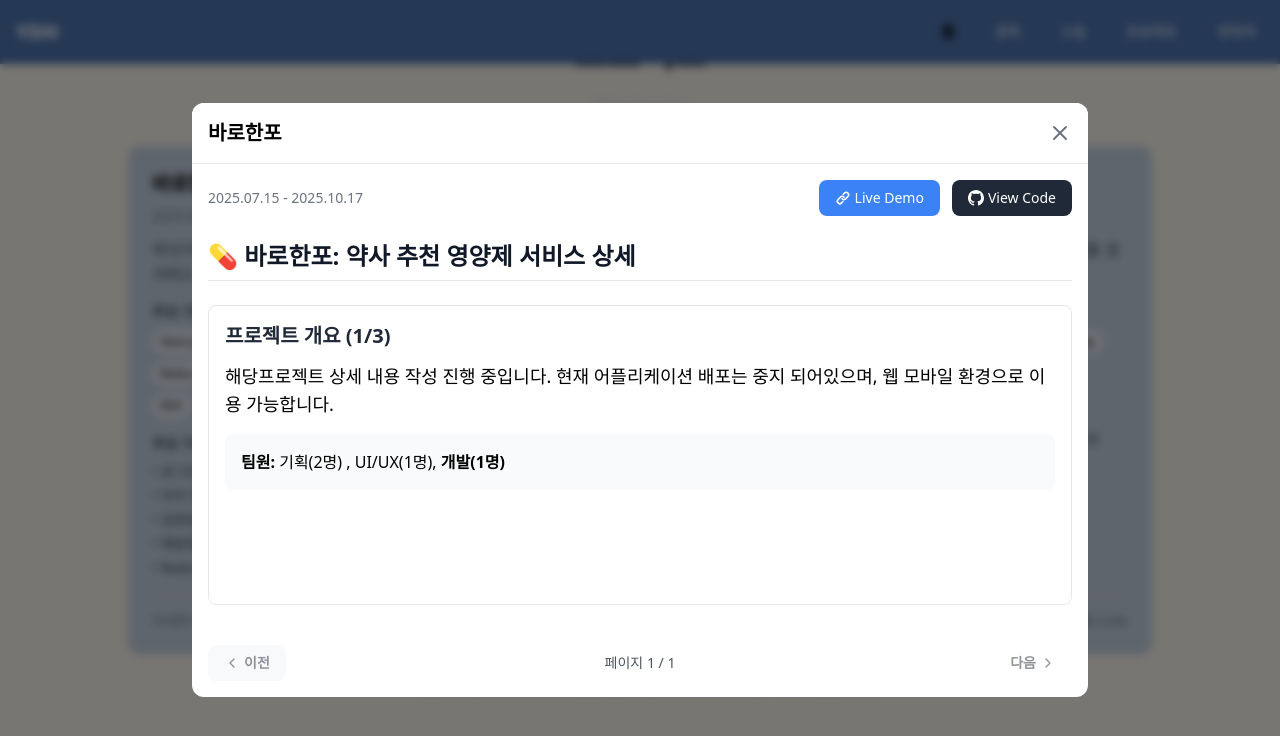
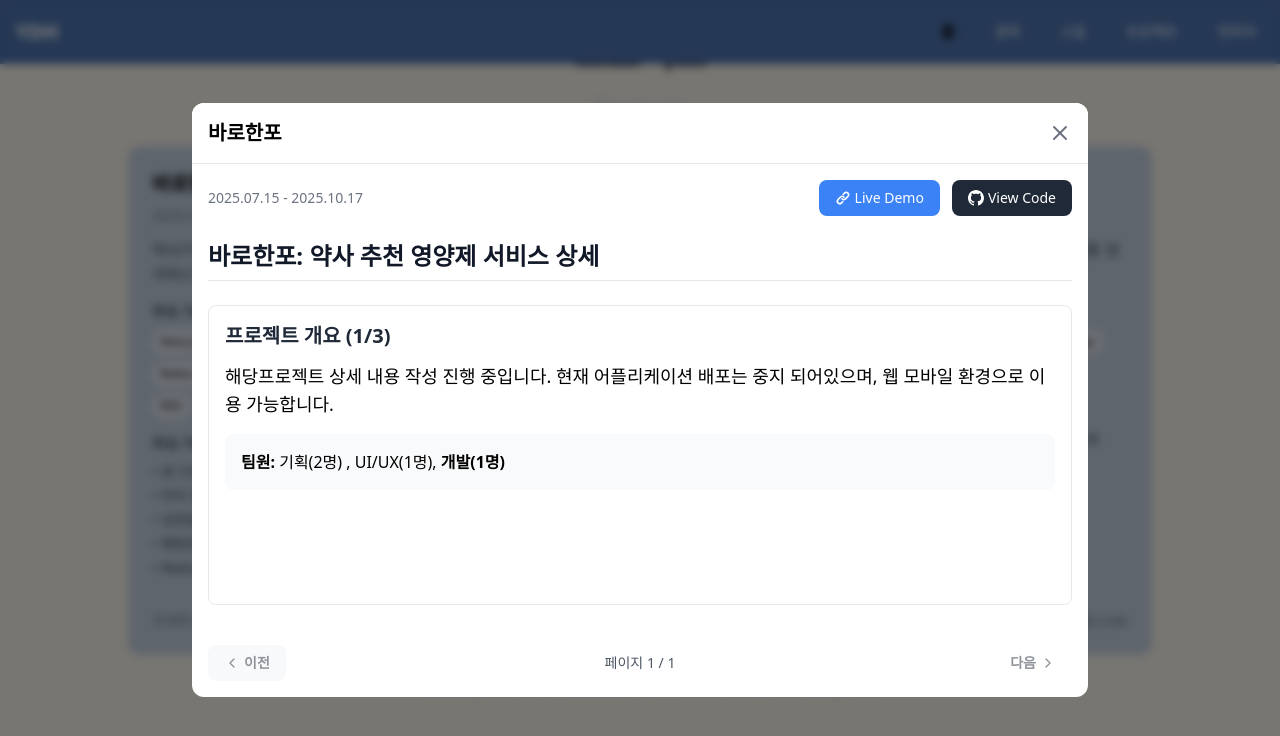
Before and after one commit to Yundo-git/portfolio, a Next.js app: page / in a window 1280 px wide. Both pictures are taken after a click on the element 290 px from the left and 2836 px from the top of the page. Shown: the part 2436-3172 px from the top of the page. Built offline with nearby package versions, Linux system fonts and the light colour scheme.

Commit message:
바로한포 모달 수정중

```diff
--- a/src/components/project-modals/Barohanpo.tsx
+++ b/src/components/project-modals/Barohanpo.tsx
@@ -38,7 +38,7 @@ const BarohanpoContent: React.FC = () => {
   return (
     <div className="space-y-6">
       <h3 className="text-2xl font-bold mb-4 text-gray-900 dark:text-white border-b pb-2">
-        💊 바로한포: 약사 추천 영양제 서비스 상세
+        바로한포: 약사 추천 영양제 서비스 상세
       </h3>
 
       <div className="min-h-[300px] p-4 border rounded-lg bg-white dark:bg-gray-800 transition-opacity duration-300">
```
